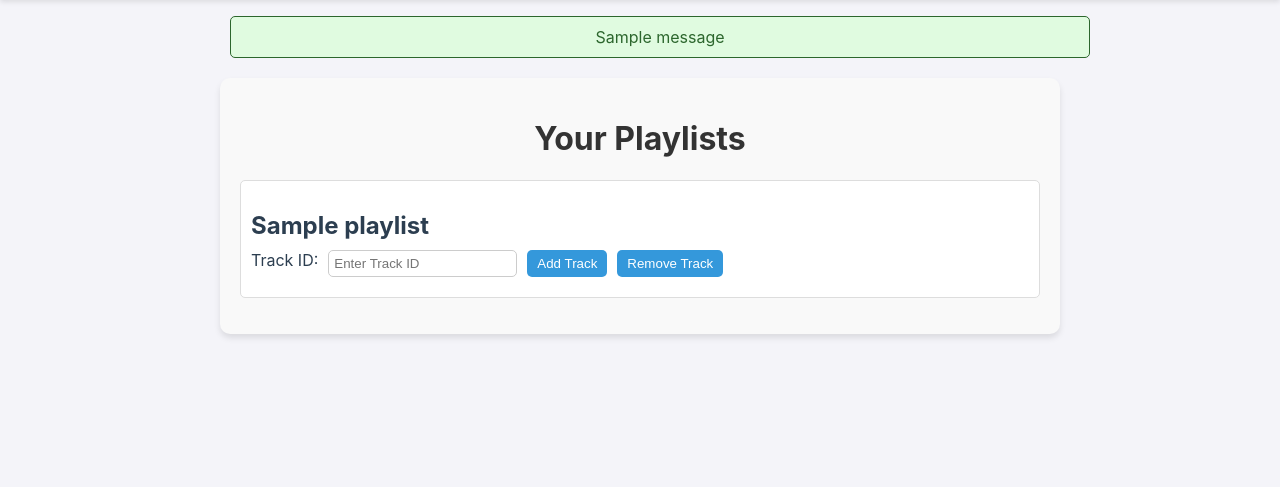
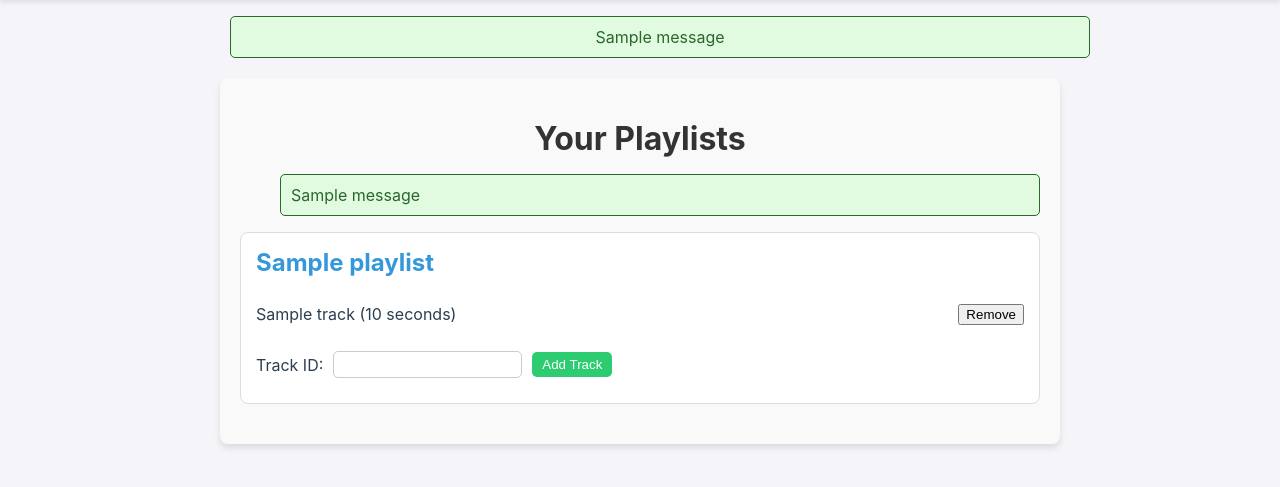
Before and after one commit to oyavri/musicfm, a Flask app: template server/templates/playlists.html in a window 1280 px wide. Shown: the part 64-551 px from the top of the page. Run offline with Flask 3, Linux system fonts and the light colour scheme; the template is opened without the code that fills it: most values are stand-ins (such as "Sample title", 1, 10 or a date in 2020); one stand-in notice (Sample message) is shown.

Commit message:
Update playlists.html

```diff
--- a/server/templates/playlists.html
+++ b/server/templates/playlists.html
@@ -1,26 +1,60 @@
 {% extends "base.html" %}
 
 {% block content %}
-<div class="playlist-page">
+<div class="playlists-container">
     <h1>Your Playlists</h1>
 
-    {% if playlists %}
+    {% with messages = get_flashed_messages(with_categories=true) %}
+    {% if messages %}
     <ul>
-        {% for playlist in playlists %}
-        <li>
-            <h2>{{ playlist['name'] }}</h2>
-            <form method="POST">
-                <label for="track_id">Track ID:</label>
-                <input type="text" name="track_id" placeholder="Enter Track ID" required>
-                <input type="hidden" name="playlist_id" value="{{ playlist['id'] }}">
-                <button type="submit" name="action" value="add">Add Track</button>
-                <button type="submit" name="action" value="remove">Remove Track</button>
-            </form>
-        </li>
+        {% for category, message in messages %}
+        <li class="flash {{ category }}">{{ message }}</li>
         {% endfor %}
     </ul>
+    {% endif %}
+    {% endwith %}
+
+    {% if playlists %}
+    {% for playlist in playlists %}
+    <div class="playlist">
+        <h2>{{ playlist.name }}</h2>
+
+        <!-- Tracks in Playlist -->
+        {% if playlist.tracks %}
+        <ul>
+            {% for track in playlist.tracks %}
+            <li>
+                {{ track.name }} ({{ track.length_sec }} seconds)
+                <form method="POST" style="display: inline;">
+                    <input type="hidden" name="playlist_id" value="{{ playlist.id }}">
+                    <input type="hidden" name="track_id" value="{{ track.id }}">
+                    <button type="submit" name="action" value="remove">Remove</button>
+                </form>
+            </li>
+            {% endfor %}
+        </ul>
+        {% else %}
+        <p>No tracks in this playlist yet.</p>
+        {% endif %}
+
+        <!-- Add Track Form -->
+        <form method="POST" class="add-track-form">
+            <label for="track_id_{{ playlist.id }}">Track ID:</label>
+            <input type="text" name="track_id" id="track_id_{{ playlist.id }}" required>
+            <input type="hidden" name="playlist_id" value="{{ playlist.id }}">
+            <button type="submit" name="action" value="add">Add Track</button>
+        </form>
+    </div>
+    {% endfor %}
     {% else %}
-    <p>You don't have any playlists yet.</p>
+    <p>You have no playlists yet.</p>
+
+    <!-- Create Playlist Form -->
+    <form method="POST" class="create-playlist-form">
+        <label for="playlist_name">Playlist Name:</label>
+        <input type="text" name="playlist_name" id="playlist_name" required>
+        <button type="submit" name="action" value="create_playlist">Create Playlist</button>
+    </form>
     {% endif %}
 </div>
 {% endblock %}
```
